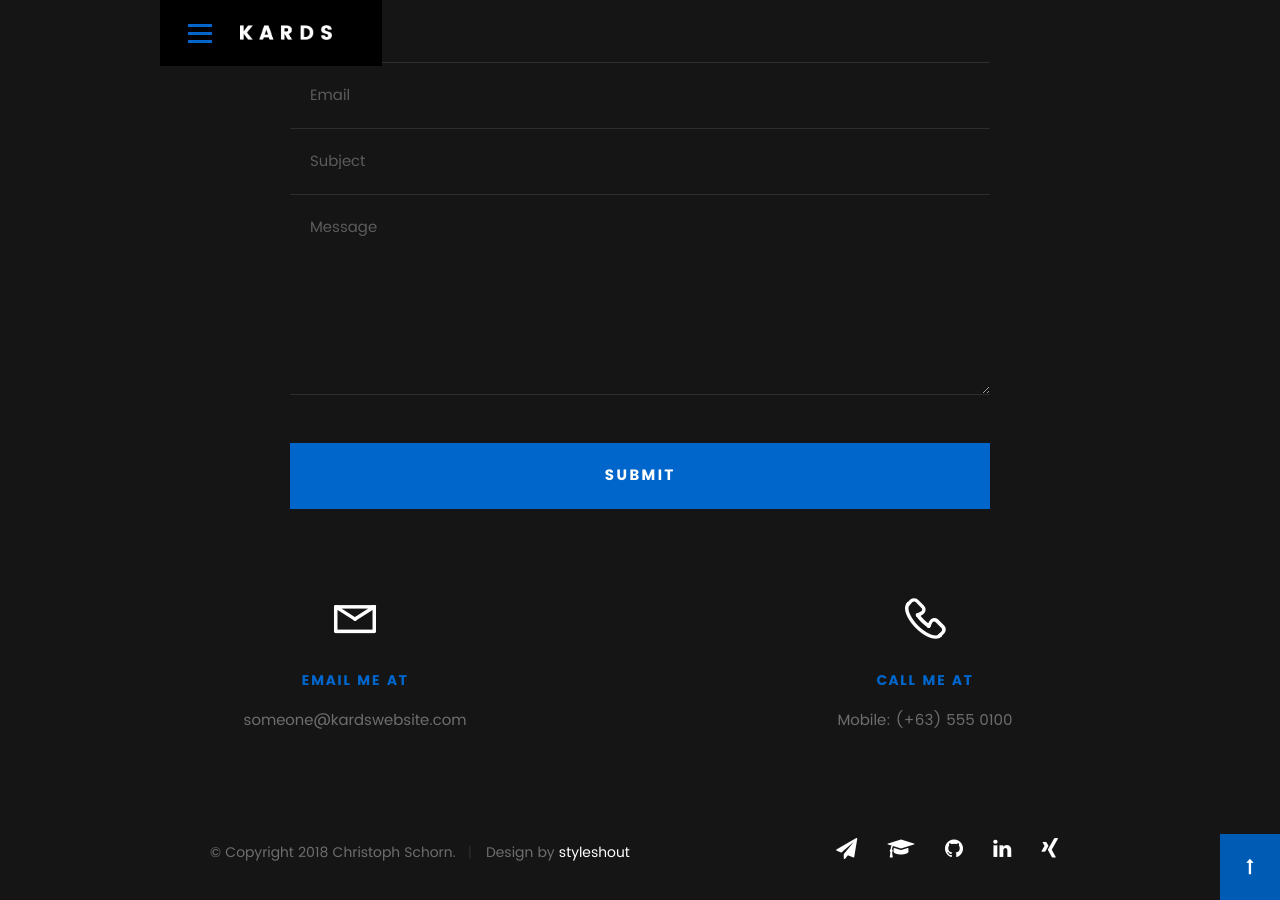
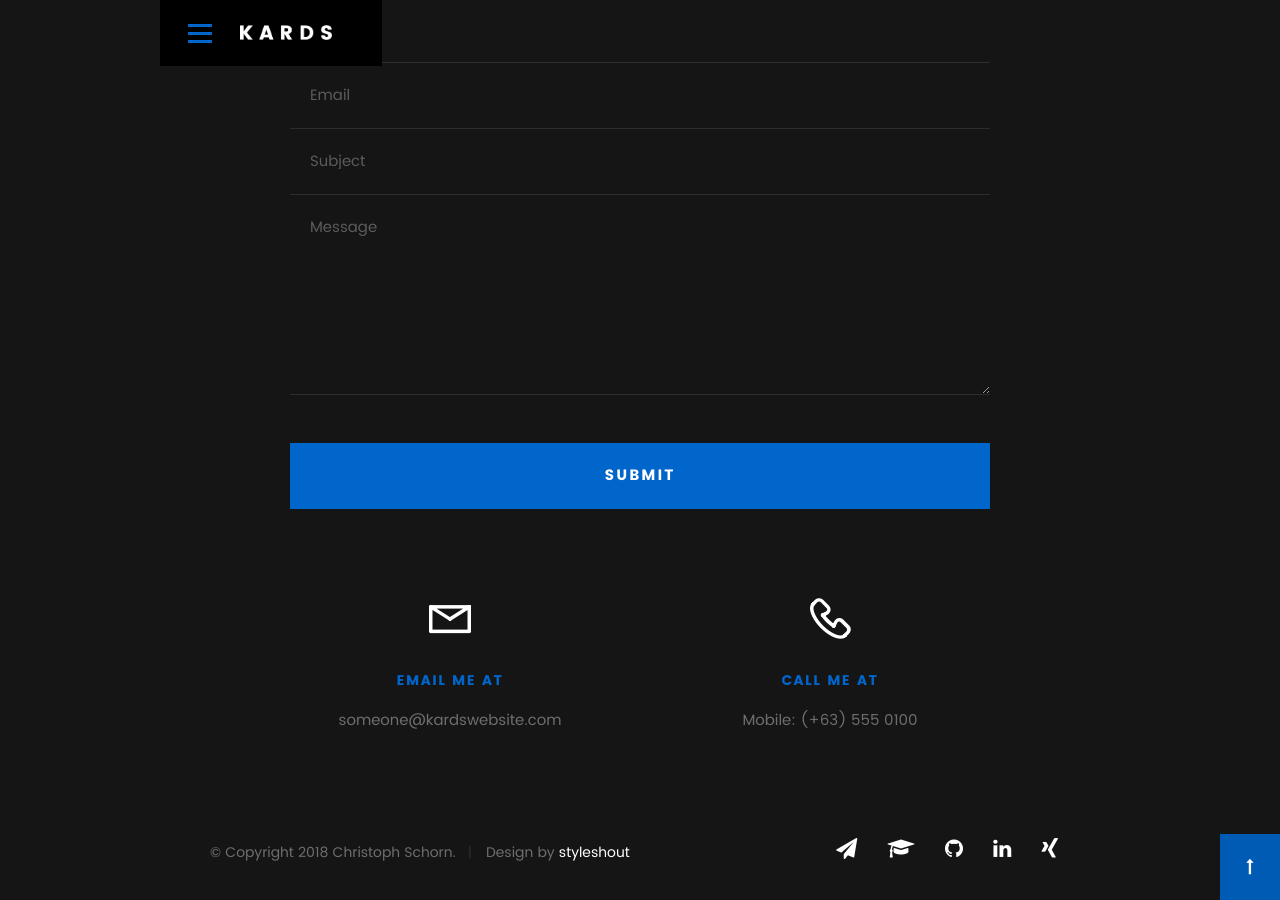
Before and after one commit to chrschorn/chrschorn.github.io, a Jekyll site: the page built from index.html, in a window 1280 px wide and 900 px high, scrolled down 2647 px. Built offline with Jekyll 4.4.1, drawn with Linux system fonts in a browser that asks for light colours; some web fonts are replaced.

Commit message:
Remove php remains

```diff
--- a/_includes/contact.html
+++ b/_includes/contact.html
@@ -18,7 +18,7 @@
         <div class="col-twelve">
 
             <!-- form -->
-            <form name="contactForm" id="contactForm" method="POST" action="https://formspree.io/christoph.schorn@gmail.com">
+            <form name="contactForm" id="contactForm" method="POST" action="">
                 <fieldset>
                     <div class="form-field">
                         <input name="name" type="text" id="contactName" placeholder="Name" value="" minlength="2" required="">
@@ -60,7 +60,8 @@
 
     <div class="row contact-info">
 
-        <div class="col-six tab-full collapse">
+        <div class="col-two">&nbsp;</div>
+        <div class="col-four tab-full collapse">
 
             <div class="icon">
                 <i class="icon-mail"></i>
@@ -72,7 +73,7 @@
 
         </div>
 
-        <div class="col-six tab-full">
+        <div class="col-four tab-full">
 
             <div class="icon">
                 <i class="icon-phone"></i>
@@ -83,6 +84,7 @@
             <p> Mobile: (+63) 555 0100</p>
 
         </div>
+        <div class="col-two"></div>
 
     </div> <!-- /contact-info -->
 
--- a/js/main.js
+++ b/js/main.js
@@ -215,6 +215,7 @@
   	/*---------------------------------------------------- */
 	/*	contact form
 	------------------------------------------------------ */
+	var email = "christoph" + "." + "schorn" + "@" + "gmail.com"
 
 	/* local validation */
 	$('#contactForm').validate({
@@ -227,8 +228,9 @@
 			$.ajax({
 
 		      type: "POST",
-		      url: "inc/sendEmail.php",
+		      url: "https://formspree.io/" + email,
 		      data: $(form).serialize(),
+			  dataType: "json",
 		      beforeSend: function() {
 
 		      	sLoader.fadeIn();
@@ -237,7 +239,7 @@
 		      success: function(msg) {
 
 	            // Message was sent
-	            if (msg == 'OK') {
+	            if (msg.success == 'email sent') {
 	            	sLoader.fadeOut();
 	               $('#message-warning').hide();
 	               $('#contactForm').fadeOut();
@@ -246,7 +248,7 @@
 	            // There was an error
 	            else {
 	            	sLoader.fadeOut();
-	               $('#message-warning').html(msg);
+	                $('#message-warning').html("Something went wrong. Please try again.");
 		            $('#message-warning').fadeIn();
 	            }
 
```
